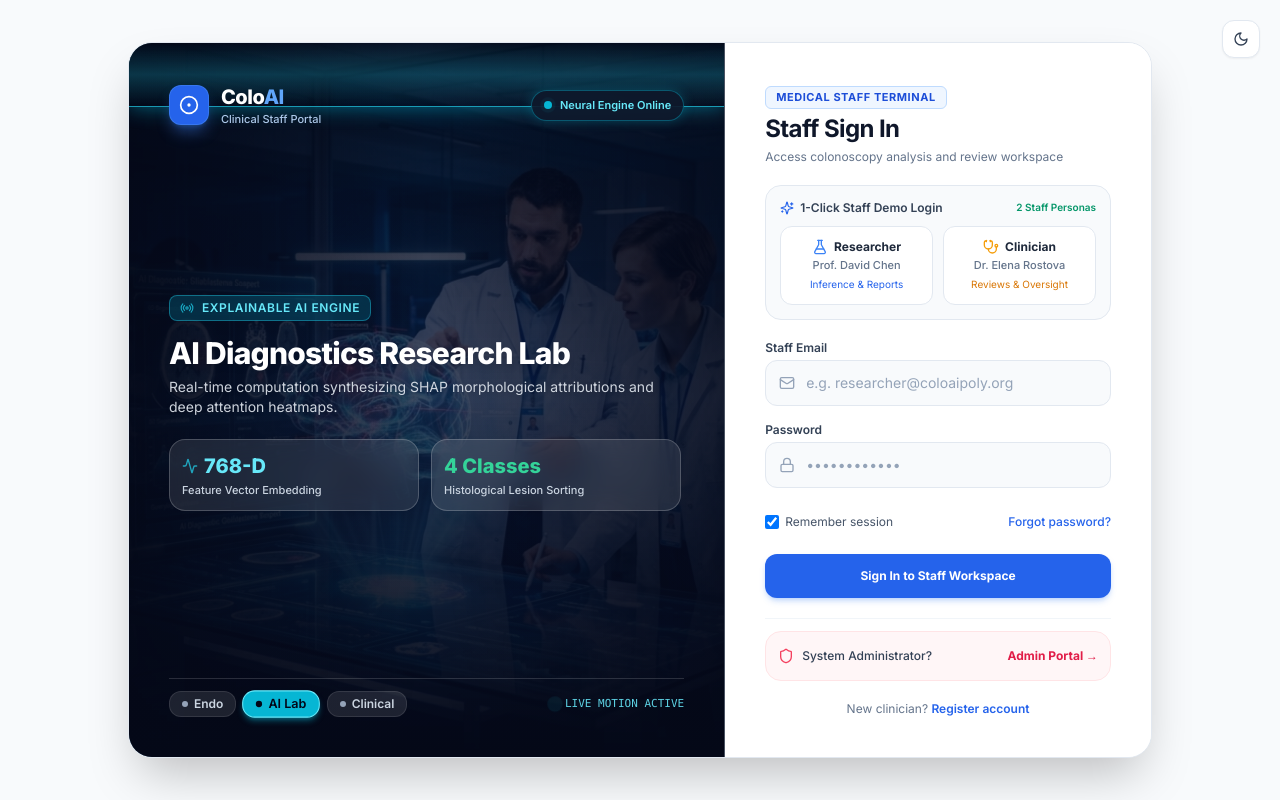
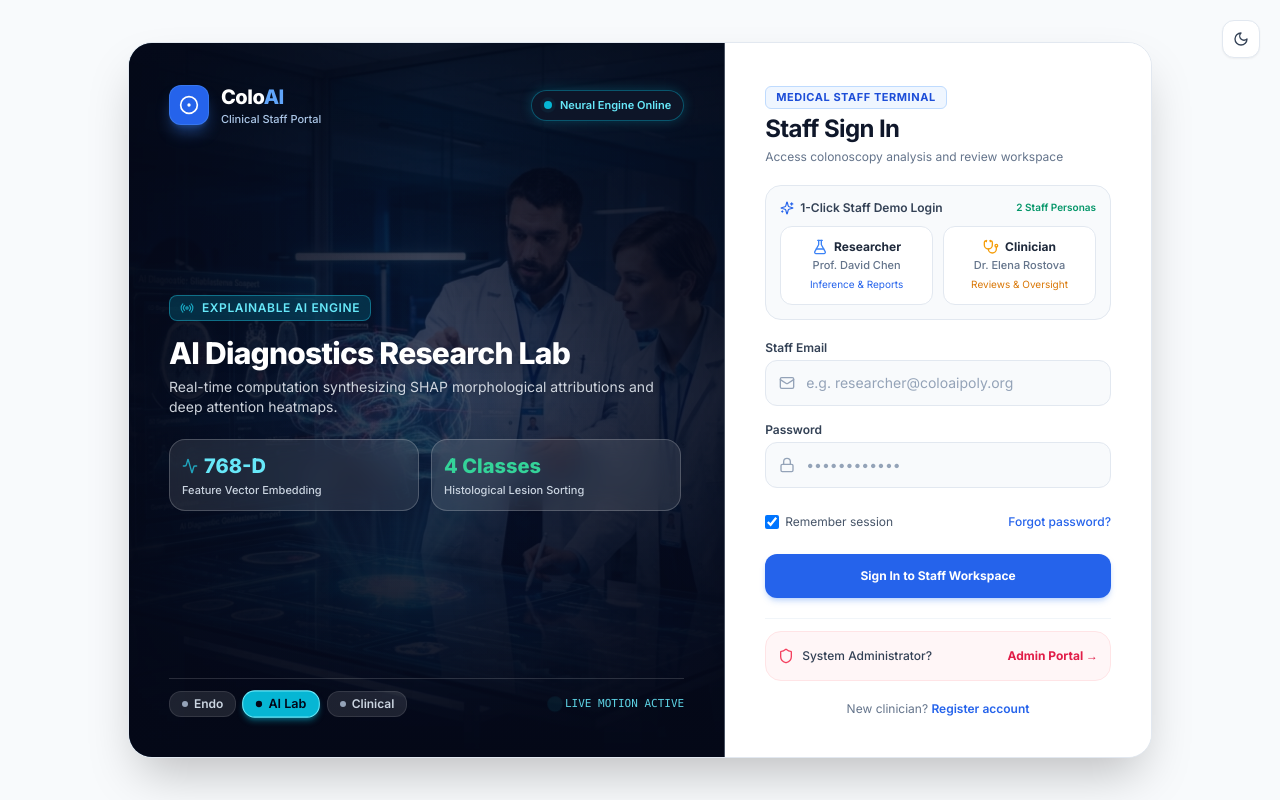
Before and after one commit to Sumanth071/Nazma_Team_PRo, a React (Vite) app in the folder client/: page /login in a window 1280 px wide. Built offline with nearby package versions, Linux system fonts and the light colour scheme.

Commit message:
fix(ui): Remove intrusive horizontal laser overlay cutting through login header

```diff
--- a/client/src/index.css
+++ b/client/src/index.css
@@ -70,23 +70,6 @@
   }
 }
 
-@keyframes laserScanline {
-  0% {
-    top: -8%;
-    opacity: 0;
-  }
-  15% {
-    opacity: 0.9;
-  }
-  85% {
-    opacity: 0.9;
-  }
-  100% {
-    top: 108%;
-    opacity: 0;
-  }
-}
-
 @keyframes ecgPulse {
   0% {
     stroke-dashoffset: 200;
@@ -117,10 +100,6 @@
   animation: hospitalMotionFast3 4.2s ease-in-out infinite alternate;
 }
 
-.animate-laser-scan {
-  animation: laserScanline 2.4s cubic-bezier(0.4, 0, 0.2, 1) infinite;
-}
-
 .animate-radar-sweep {
   animation: radarSweep 4s linear infinite;
 }
--- a/client/src/pages/auth/Login.tsx
+++ b/client/src/pages/auth/Login.tsx
@@ -170,10 +170,6 @@ export const Login: React.FC = () => {
             );
           })}
 
-          {/* Real-Time Holographic Laser Scanner Sweep Overlay */}
-          <div className="absolute inset-0 overflow-hidden pointer-events-none z-10">
-            <div className="w-full h-16 bg-gradient-to-b from-transparent via-cyan-400/25 to-transparent border-b border-cyan-400/80 shadow-[0_0_20px_rgba(6,182,212,0.6)] animate-laser-scan" />
-          </div>
 
           {/* Top Header: Logo & Live Status Telemetry */}
           <div className="relative z-20 flex items-center justify-between gap-2 sm:gap-3">
```
